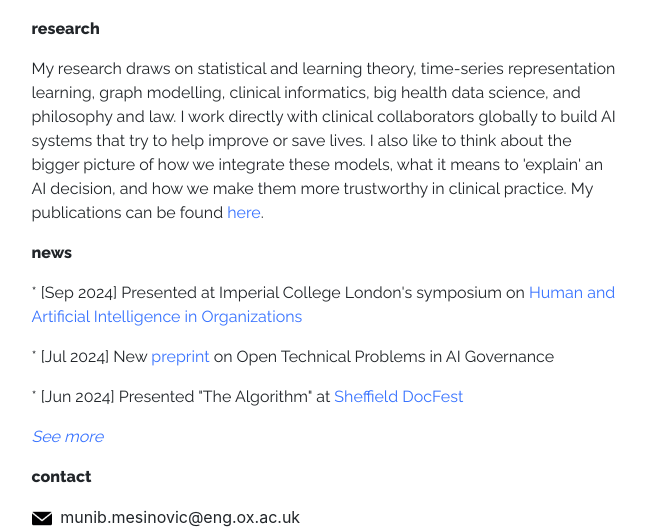
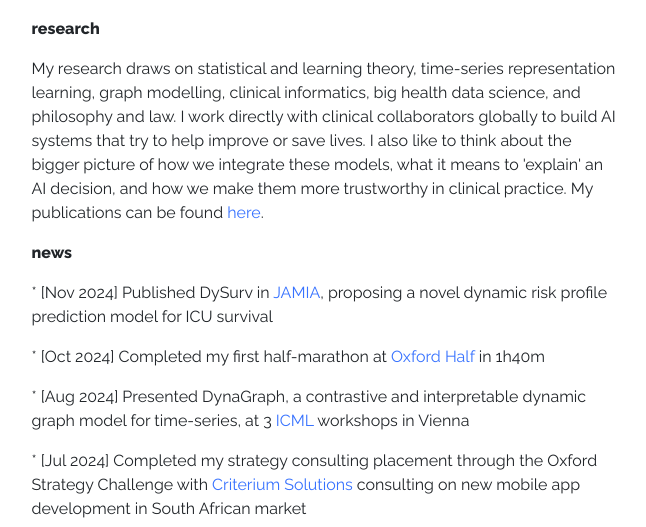
Before and after one commit to munibmesinovic/munibmesinovic.github.io, a website: page index.html in a window 1280 px wide. Shown: the part 871-1398 px from the top of the page, without its empty margins (356-1002 px from the left). Drawn offline with Linux system fonts and the light colour scheme.

Commit message:
Update index.html

```diff
--- a/index.html
+++ b/index.html
@@ -101,18 +101,17 @@ li {
           </section>
           <section id="news">
             <p style="font-weight: 800;">news</p>
-            <p>* [Sep 2024] Presented at Imperial College London's symposium on <a href="https://haiosymposium.com/" target="_blank">Human and Artificial Intelligence in Organizations</a></p>
-            <p>* [Jul 2024] New <a href="https://taig.stanford.edu/" target="_blank">preprint</a> on Open Technical Problems in AI Governance</p>
-            <p>* [Jun 2024] Presented "The Algorithm" at <a href="https://www.sheffdocfest.com/" target="_blank">Sheffield DocFest</a></p>
+            <p>* [Nov 2024] Published DySurv in <a href="https://academic.oup.com/jamia/advance-article/doi/10.1093/jamia/ocae271/7906103" target="_blank">JAMIA</a>, proposing a novel dynamic risk profile prediction model for ICU survival</p>
+            <p>* [Oct 2024] Completed my first half-marathon at <a href="https://www.oxfordhalf.com/" target="_blank">Oxford Half</a> in 1h40m</p>
+            <p>* [Aug 2024] Presented DynaGraph, a contrastive and interpretable dynamic graph model for time-series, at 3 <a href="https://icml.cc/virtual/2024/36132" target="_blank">ICML</a> workshops in Vienna</p>
+            <p>* [Jul 2024] Completed my strategy consulting placement through the Oxford Strategy Challenge with <a href="https://www.criterium.solutions/" target="_blank">Criterium Solutions</a> consulting on new mobile app development in South African market</p>
             <div id="more-content">
-              <p>* [May 2024] Started internship with Google DeepMind's Ethics Research Team, working on model safety evaluation</p>
-              <p>* [May 2024] New <a href="https://arxiv.org/abs/2405.10632" target="_blank">preprint</a> on human interaction evaluations for LLM safety, risks, and harms</p>
-              <p>* [Apr 2024] New <a href="https://arxiv.org/pdf/2404.11370" target="_blank">preprint</a> on harms from AI user interface designs, presented in <a href="https://heal-workshop.github.io/" target="blank">CHI 2024 Workshop on Human-centered Evaluation and Auditing of Language Models</a></p>
-              <p>* [Feb 2024] Launched <a href="https://whatsthealgorithm.com" target="_blank">"The Algorithm"</a> - a web-based game explainer of recommendation systems</p>
-              <p>* [Jan 2024] Joined <a href="https://governance.ai" target="_blank">Centre for Governance of AI</a> as a winter research fellow to work on contextually-relevant model safety evaluations</p>
-              <p>* [Dec 2024] New <a href="https://osf.io/preprints/osf/ey8db" target="_blank">preprint</a> on the persuasiveness of role-playing large language models</p>
-              <p>* [Nov 2023] Awarded <a href="https://www.oii.ox.ac.uk/news-events/dieter-schwarz-foundation-research-programme-project-awards-announced/" target="_blank">Dieter Schwarz Foundation-OII grant</a> for research on AI, Government and Policy</p>
-              <p>* [Nov 2023] Presented work-in-progress game at <a href="https://professionals.idfa.nl/forum/4b515d44-f972-4dad-8fa2-88b2cd53e563/the-algorithm/" target="_blank">International Documentary Film Festival of Amsterdam DocLab</a></p>
+              <p>* [Jul 2024] Published paper on ML and COVID-19 in Nature <a href="https://www.nature.com/articles/s41598-024-63212-7" target="_blank">Scientific Reports</a>, project supported by the Bill and Melinda Gates Foundation</p>
+              <p>* [Feb 2024] First anniversary as <a href="https://www.jesus.ox.ac.uk/about-jesus-college/our-community/vacancies/junior-dean/">Junior Dean</a> at Jesus College, Oxford, a role that continues to help me grow</p>
+              <p>* [Jan 2024] Joined the <a href="https://www.turing.ac.uk/people/former-enrichment-students/munib-mesinovic" target="_blank">Turing Institute</a> as an Enrichment PhD student to work on dynamic graph modelling and expand my network with leading AI researchers</p>
+              <p>* [Dec 2023] Presented <a href="https://arxiv.org/html/2312.00655/" target="_blank">DySurv</a>, a CVAE model for survival analysis, at NeurIPS ML4H</p>
+              <p>* [Nov 2023] Renewed my Graduate Scholarship Award from <a href="https://www.jesus.ox.ac.uk/study-here/graduate-studies/admissions/finance/jesus-college-graduate-scholarships/" target="_blank">Jesus College</a> awarded for outstanding merit during my PhD studies</p>
+              <p>* [Nov 2023] Was a Tutor in Machine Learning at the Department of Computer Science in Oxford</p>
           </div>
           <i><p id="toggle-link" onclick="toggleContent()">See more</p></i>
           </section>
```
